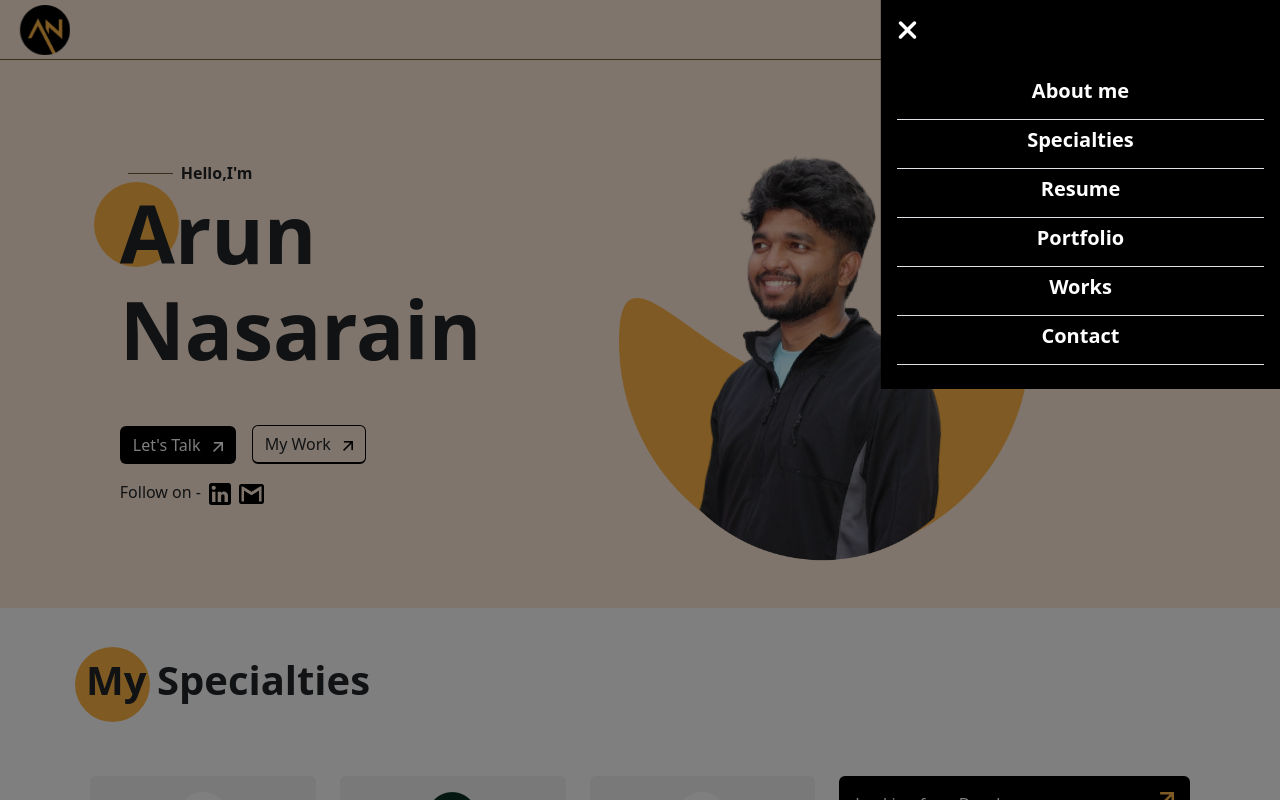
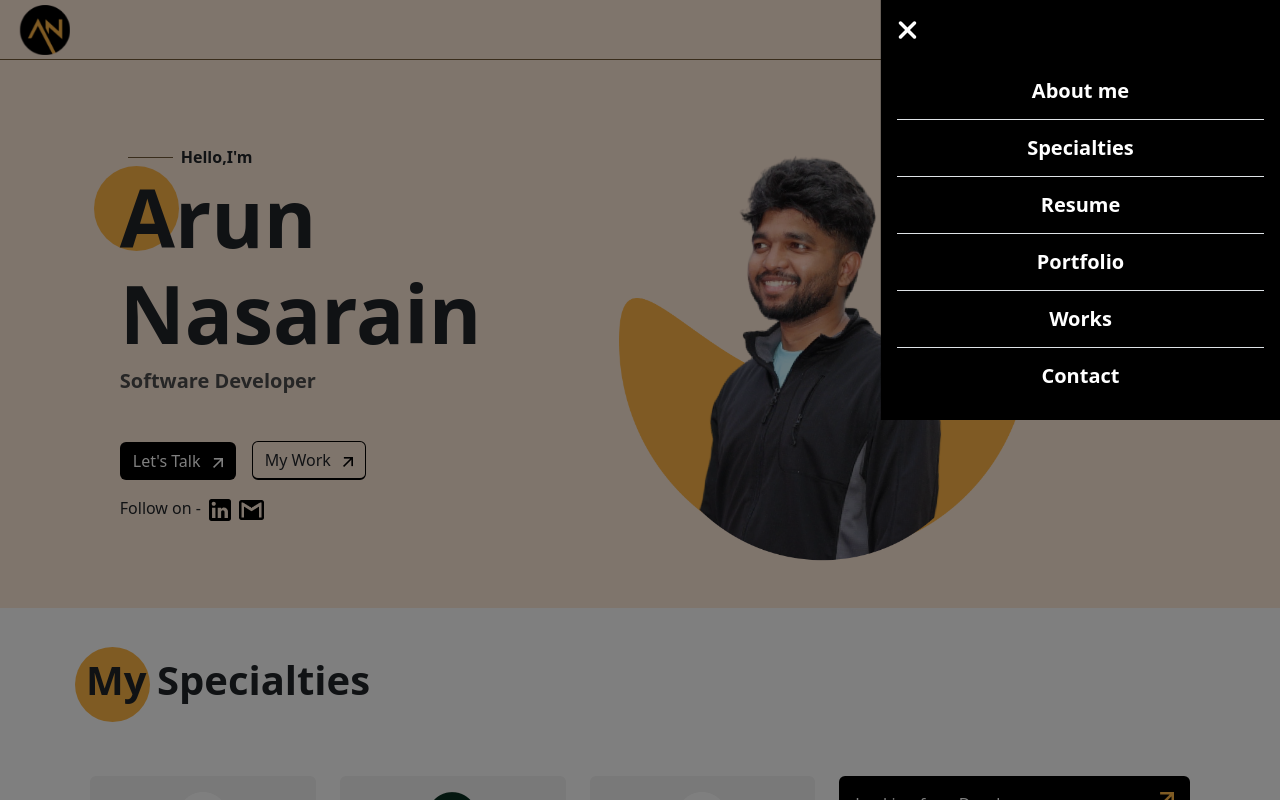
Before and after one commit to chandru1909/portfolio, a React (Vite) app: page / in a window 1280 px wide. Both pictures are taken after a click on the element 1238 px from the left and 30 px from the top of the page. Shown: the top 800 px of the page. Built offline with nearby package versions, Linux system fonts and the light colour scheme; a web font is replaced by a local one.

Commit message:
new changes

```diff
--- a/src/components/Header.jsx
+++ b/src/components/Header.jsx
@@ -44,19 +44,19 @@ export const Header = () => {
                 <FontAwesomeIcon icon={faBars} color="white" />
               </div>
               <div className="offcanvas offcanvas-end" tabIndex="-1" id="staticBackdrop" aria-labelledby="staticBackdropLabel">
-                <div className="offcanvas-header bg-black">
+                <div className="offcanvas-header bg-black pb-0">
                   <div data-bs-dismiss="offcanvas" className='curser' aria-label="Close">
                     <FontAwesomeIcon icon={faTimes} color='white' className='fs-3'/>
                   </div>
                 </div>
                 <div className="offcanvas-body bg-black">
-                  <div className='text-center d-flex align-items-center flex-column'>
-                    <a href="#about" className='text-white w-100'><h5 className='fw-bold pb-3 border-bottom'>About me</h5></a>
-                    <a href="#specialities" className='text-white w-100'><h5 className='fw-bold pb-3 border-bottom'>Specialties</h5></a>
-                    <a href="#resume" className='text-white w-100'><h5 className='fw-bold pb-3 border-bottom'>Resume</h5></a>
-                    <a href="#portfolio" className='text-white w-100'><h5 className='fw-bold pb-3 border-bottom'>Portfolio</h5></a>
-                    <a href="#project" className='text-white w-100'><h5 className='fw-bold pb-3 border-bottom'>Works</h5></a>
-                    <a href="#contact" className='text-white w-100'><h5 className='fw-bold pb-3 border-bottom'>Contact</h5></a>
+                  <div className='text-center d-flex align-items-center justify-content-center flex-column'>
+                    <a href="#about" className='text-white w-100'><h5 className='fw-bold mb-0 py-3 border-bottom'>About me</h5></a>
+                    <a href="#specialities" className='text-white w-100'><h5 className='fw-bold py-3 mb-0 border-bottom'>Specialties</h5></a>
+                    <a href="#resume" className='text-white w-100'><h5 className='fw-bold mb-0 py-3 border-bottom'>Resume</h5></a>
+                    <a href="#portfolio" className='text-white w-100'><h5 className='fw-bold mb-0 py-3 border-bottom'>Portfolio</h5></a>
+                    <a href="#project" className='text-white w-100'><h5 className='fw-bold mb-0 py-3 border-bottom'>Works</h5></a>
+                    <a href="#contact" className='text-white w-100'><h5 className='fw-bold mb-0 py-3'>Contact</h5></a>
                   </div>
                 </div>
               </div>
--- a/src/components/Profile.jsx
+++ b/src/components/Profile.jsx
@@ -43,6 +43,7 @@ export const Profile = () => {
                         <h1 className='fw-900 display-1 mb-0 position-relative z-index-20'>Arun</h1>
                         <h1 className='fw-900 display-1'>Nasarain</h1>
                         <h5 className='text-4d4d4d fw-bold'>
+                            Software Developer
                             </h5>
                         <div className='mt-md-5 mt-4'>
                             <a  href='https://calendly.com/arunnasarain/30min' target='_blank' className='btn bg-black text-white talk'>Let's Talk <img className="ms-2 w-arrow" src={whitearrow} alt="whitearrow" />
@@ -153,6 +154,7 @@ export const Profile = () => {
                         <h3 className='fw-900 display-3 mt-4 mb-0 position-relative z-index-20'>Arun</h3>
                         <h3 className='fw-900 display-3'>Nasarain</h3>
                         <h5 className='text-black fw-bold'>
+                        Software Developer
                             </h5>
                         <div className='mt-3'>
                             <p>As a software engineer with a MS in computer science, I am passionate  about building scalable and reliable backend services using Golang,  JavaScript, Python, and AWS. I have three years of experience in  developing and deploying RESTful APIs, integrations, and microservices  for various domains and platforms.</p>
```
